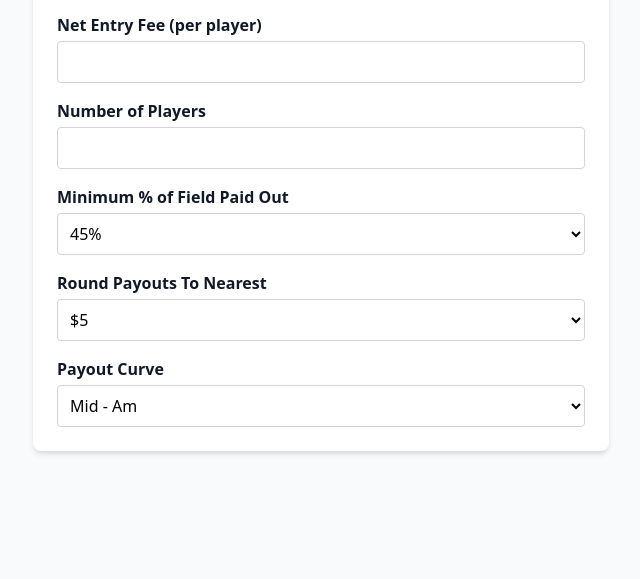
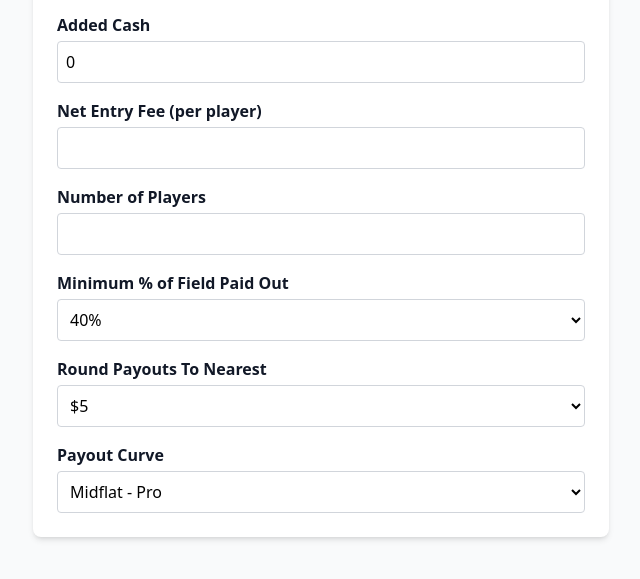
Before and after one commit to aklaudt/payout-calculator, a plain HTML site: page index.html in a window 1280 px wide. Shown: the part 83-662 px from the top of the page, without its empty margins (319-959 px from the left). Drawn offline with nearby package versions, Linux system fonts and the light colour scheme.

Commit message:
Add pro payout curves

```diff
--- a/index.html
+++ b/index.html
@@ -37,9 +37,13 @@
         <h1 class="text-2xl font-bold mb-4 text-center">Payout Calculator</h1>
 
         <div id="payout-form" class="space-y-4">
+	     <div>
+		 <label class="block font-semibold">Added Cash</label>
+		 <input type="number" name="addedCash" step="1" value="0" class="mt-1 w-full p-2 border rounded bg-white dark:bg-gray-700 text-black dark:text-white border-gray-300 dark:border-gray-600" />
+	     </div>
             <div>
                 <label class="block font-semibold">Net Entry Fee (per player)</label>
-                <input type="number" name="netFee" step="0.01"
+                <input type="number" name="netFee" step="1"
                     class="mt-1 w-full p-2 border rounded bg-white dark:bg-gray-700 text-black dark:text-white border-gray-300 dark:border-gray-600"
                     required>
             </div>
@@ -54,7 +58,8 @@
                 <select name="percentPaid"
                     class="mt-1 w-full p-2 border rounded bg-white dark:bg-gray-700 text-black dark:text-white border-gray-300 dark:border-gray-600">
                     <option value="33">33%</option>
-                    <option value="45" selected>45%</option>
+                    <option value="40" selected>40%</option>
+                    <option value="45">45%</option>
                 </select>
             </div>
             <div>
@@ -70,9 +75,14 @@
                 <label class="block font-semibold">Payout Curve</label>
                 <select name="payoutCurve"
                     class="mt-1 w-full p-2 border rounded bg-white dark:bg-gray-700 text-black dark:text-white border-gray-300 dark:border-gray-600">
-                    <option value="flat">Flat - Am</option>
-                    <option value="mid" selected>Mid - Am</option>
-                    <option value="steep">Steep - Am</option>
+		    <option value="flat_am">Flat - Am</option>
+		    <option value="mid_am">Mid - Am</option>
+		    <option value="steep_am">Steep - Am</option>
+		    <option value="flat_pro">Flat - Pro</option>
+		    <option value="midflat_pro" selected>Midflat - Pro</option>
+		    <option value="mid_pro">Mid - Pro</option>
+		    <option value="midsteep_pro">Midsteep - Pro</option>
+		    <option value="steep_pro">Steep - Pro</option>
                 </select>
             </div>
         </div>
@@ -81,20 +91,19 @@
     <div id="results" class="w-full max-w-xl mt-8"></div>
 
     <script>
-        const payoutCurves = {
-            flat: {
-                C: 0.297862,
-                b: -0.357727
-            },
-            mid: {
-                C: 0.524301,
-                b: -0.477000
-            },
-            steep: {
-                C: 0.693787,
-                b: -0.535633
-            }
-        };
+	const payoutCurves = {
+	  // Amateur Curves
+	  flat_am:     { C: 0.297862,  b: -0.357727 },
+	  mid_am:      { C: 0.524301,  b: -0.477    },
+	  steep_am:    { C: 0.693787,  b: -0.535633 },
+
+	  // Pro Curves
+	  flat_pro:       { C: 0.693787,  b: -0.535633 },
+	  midflat_pro:    { C: 0.913054,  b: -0.5937   },
+	  mid_pro:        { C: 1.25866,   b: -0.663369 },
+	  midsteep_pro:   { C: 1.735253,  b: -0.733834 },
+	  steep_pro:      { C: 3.074314,  b: -0.861387 }
+	};
 
         function roundToNearest(amount, nearest) {
             return Math.round(amount / nearest) * nearest;
@@ -117,6 +126,7 @@
         function calculatePayouts() {
             const form = document.getElementById("payout-form");
 
+            const addedCash = parseFloat(form.querySelector('[name="addedCash"]').value);
             const netFee = parseFloat(form.querySelector('[name="netFee"]').value);
             const numPlayers = parseInt(form.querySelector('[name="numPlayers"]').value);
             const percentPaid = parseFloat(form.querySelector('[name="percentPaid"]').value);
@@ -132,7 +142,7 @@
                 return;
             }
 
-            const totalPayout = netFee * numPlayers;
+            const totalPayout = (netFee * numPlayers) + addedCash;
             const numPaid = Math.ceil((percentPaid / 100) * numPlayers);
 
             const rawPayouts = generatePDGAPayouts(totalPayout, numPaid, payoutCurve);
```
